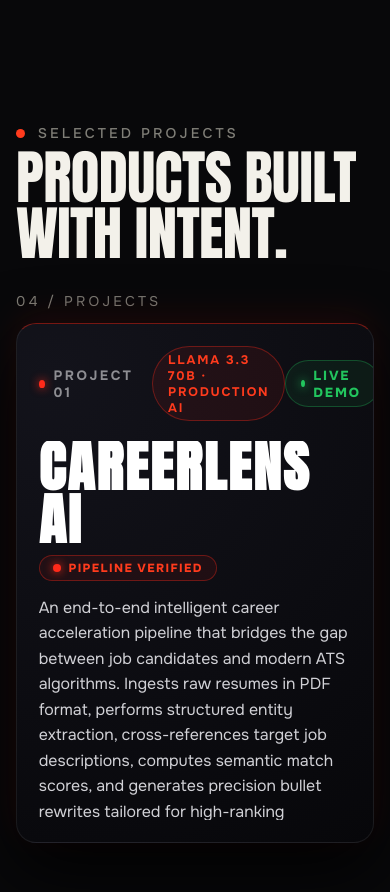
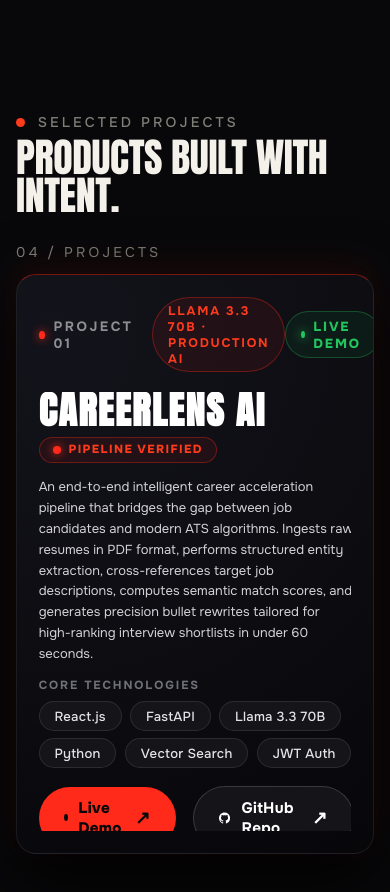
Before and after one commit to Hareshls/portfolioo_main, a React (Vite) app: page / in a window 390 px wide. Shown: the part 7180-8072 px from the top of the page. Built offline with nearby package versions, Linux system fonts and the light colour scheme.

Commit message:
fix: revert root font-size, use px/vw for Projects section to isolate from rem scaling

```diff
--- a/src/index.css
+++ b/src/index.css
@@ -5,7 +5,7 @@
 ul{list-style:none}a,button{color:inherit;font:inherit;background:none;border:0;text-decoration:none;cursor:pointer}
 :root{--bg:#08080a;--fg:#f3f1ea;--s:#111114;--s2:#17171b;--mut:#807f78;--line:rgba(243,241,234,.1);--ls:rgba(243,241,234,.22);--acc:#ff3b1d;--gut:2.5rem;--sec:9rem;--fd:"Anton",sans-serif;--fs:"Onest",sans-serif;--ex:cubic-bezier(.16,1,.3,1)}
 html{font-size:16px;background:var(--bg)}
-@media(max-width:1920px){html{font-size:max(16px,.833333vw)}}
+@media(max-width:1920px){html{font-size:.833333vw}}
 @media(max-width:1440px){html{font-size:1.111111vw}}
 @media(max-width:1024px){html{font-size:1.5625vw}}
 @media(max-width:640px){html{font-size:4.444444vw}:root{--gut:16px}}
@@ -288,7 +288,7 @@ h1.nm .ln{white-space:nowrap}
   flex-shrink:0;
 }
 .ventures-hd h2{
-  font-size:clamp(2.5rem, 3.4rem, 4.2rem)!important;
+  font-size:clamp(40px, 3.8vw, 60px)!important;
   margin-top:.4rem!important;
   line-height:.95!important;
 }
@@ -303,7 +303,7 @@ h1.nm .ln{white-space:nowrap}
   width:100%;
   max-width:1120px;
   align-self:center;
-  height:clamp(29rem, 32rem, 33rem);
+  height:clamp(460px, 57vh, 520px);
   flex-shrink:0;
 }
 
@@ -433,7 +433,7 @@ h1.nm .ln{white-space:nowrap}
 }
 .p-card-title{
   font-family:var(--fd);
-  font-size:3.2rem;
+  font-size:clamp(38px, 3.4vw, 54px);
   line-height:.95;
   letter-spacing:0.04em;
   text-transform:uppercase;
@@ -461,7 +461,7 @@ h1.nm .ln{white-space:nowrap}
   white-space:nowrap;
 }
 .p-card-desc{
-  font-size:.92rem;
+  font-size:clamp(13px, 1vw, 15px);
   line-height:1.6;
   color:#d1d1d6;
   margin:0;
@@ -777,20 +777,20 @@ h1.nm .ln{white-space:nowrap}
     padding:.55rem var(--gut);
   }
   .ventures-hd h2{
-    font-size:clamp(1.8rem, 2.6rem, 3rem)!important;
+    font-size:clamp(26px, 2.6vw, 38px)!important;
     margin-top:.15rem!important;
   }
   .cards-stage{
-    height:clamp(26rem, 29rem, 31rem);
+    height:clamp(410px, 62vh, 460px);
   }
   .stage-card{
     padding:1.2rem 1.6rem;
   }
   .p-card-title{
-    font-size:clamp(1.7rem, 2.2rem, 2.4rem);
+    font-size:clamp(28px, 2.5vw, 38px);
   }
   .p-card-desc{
-    font-size:.78rem;
+    font-size:clamp(12px, .9vw, 14px);
     line-height:1.35;
   }
   .arch-panel{
@@ -812,7 +812,7 @@ h1.nm .ln{white-space:nowrap}
 }
 @media (max-width: 1023px){
   .cards-stage{
-    height:clamp(28rem, 34rem, 38rem);
+    height:min(680px, calc(100svh - 100px));
   }
   .card-columns{
     grid-template-columns:1fr;
@@ -828,7 +828,7 @@ h1.nm .ln{white-space:nowrap}
     font-size:.72rem;
   }
   .cards-stage{
-    height:clamp(26rem, 30rem, 34rem);
+    height:min(580px, calc(100svh - 80px));
   }
   .stage-card{
     padding:1.25rem 1.25rem;
```
